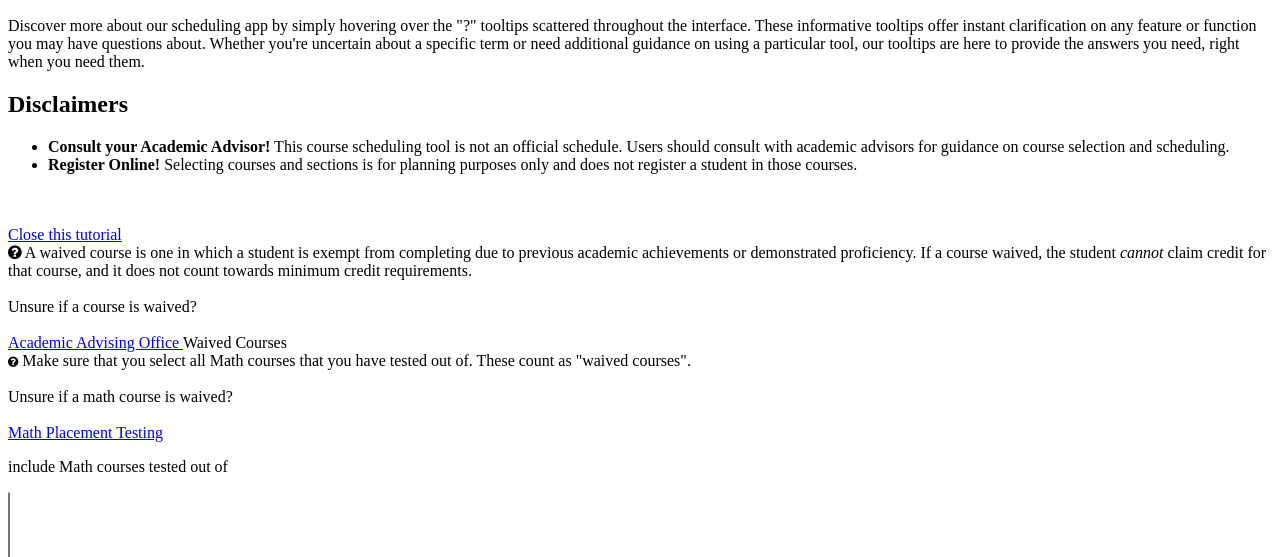
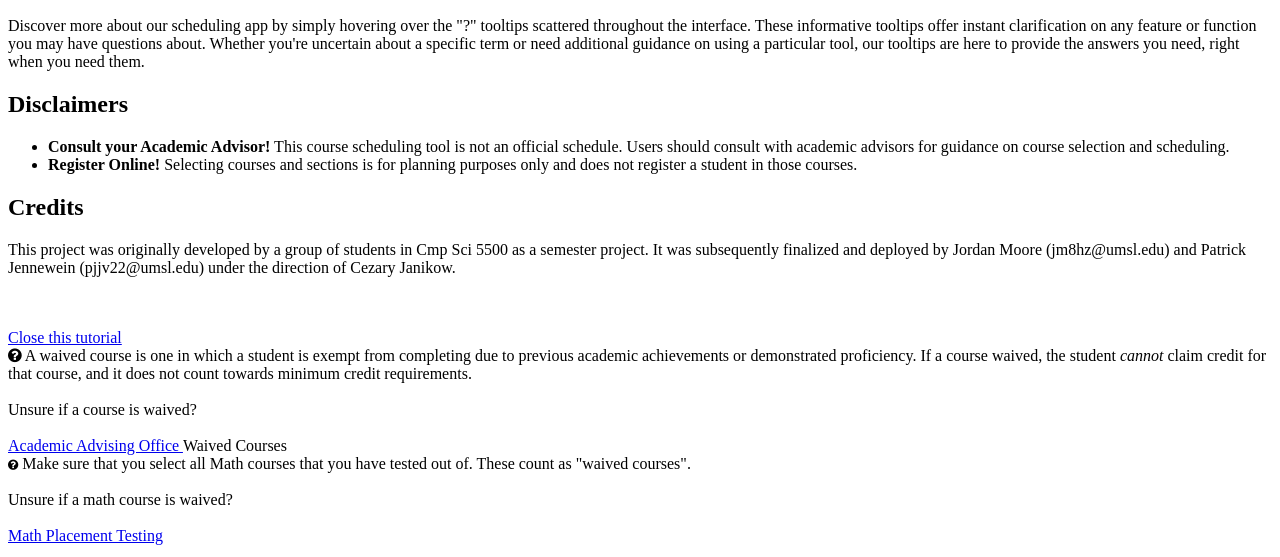
Before and after one commit to patrick-jennewein/UMSL_Course_Scheduler, a Flask app: template app/templates/home_page.html in a window 1280 px wide. Shown: the part 2382-2939 px from the top of the page. Run offline with Flask 2, Linux system fonts and the light colour scheme; the template is opened without the code that fills it, so the values that code supplies are empty.

Commit message:
Added creator credits to the 'About this App' section

```diff
--- a/app/templates/home_page.html
+++ b/app/templates/home_page.html
@@ -296,6 +296,13 @@
                                 <li><strong>Consult your Academic Advisor!</strong> This course scheduling tool is not an official schedule. Users should consult with academic advisors for guidance on course selection and scheduling.</li>
                                 <li><strong>Register Online!</strong> Selecting courses and sections is for planning purposes only and does not register a student in those courses.</li>
                             </ul>
+
+                            <!-- Credits -->
+                            <h2>Credits</h2>
+                            <p>
+                                This project was originally developed by a group of students in Cmp Sci 5500 as a semester project.
+                                It was subsequently finalized and deployed by Jordan Moore (jm8hz@umsl.edu) and Patrick Jennewein (pjjv22@umsl.edu) under the direction of Cezary Janikow.
+                            </p>
                             <br><br>
                             <div class = "close">
                                 <a href="javascript:void(0)" onclick="document.getElementById('light').style.display='none';
```
